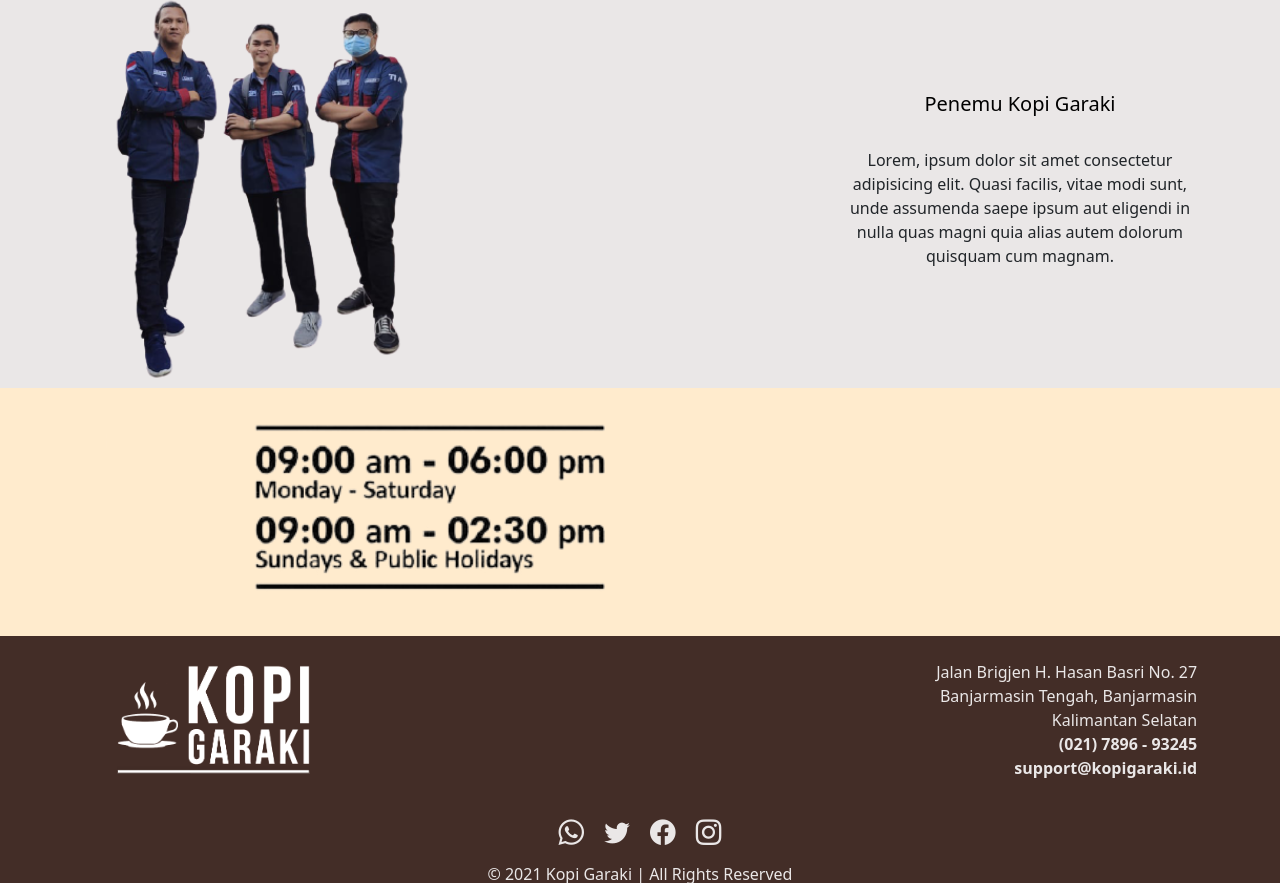
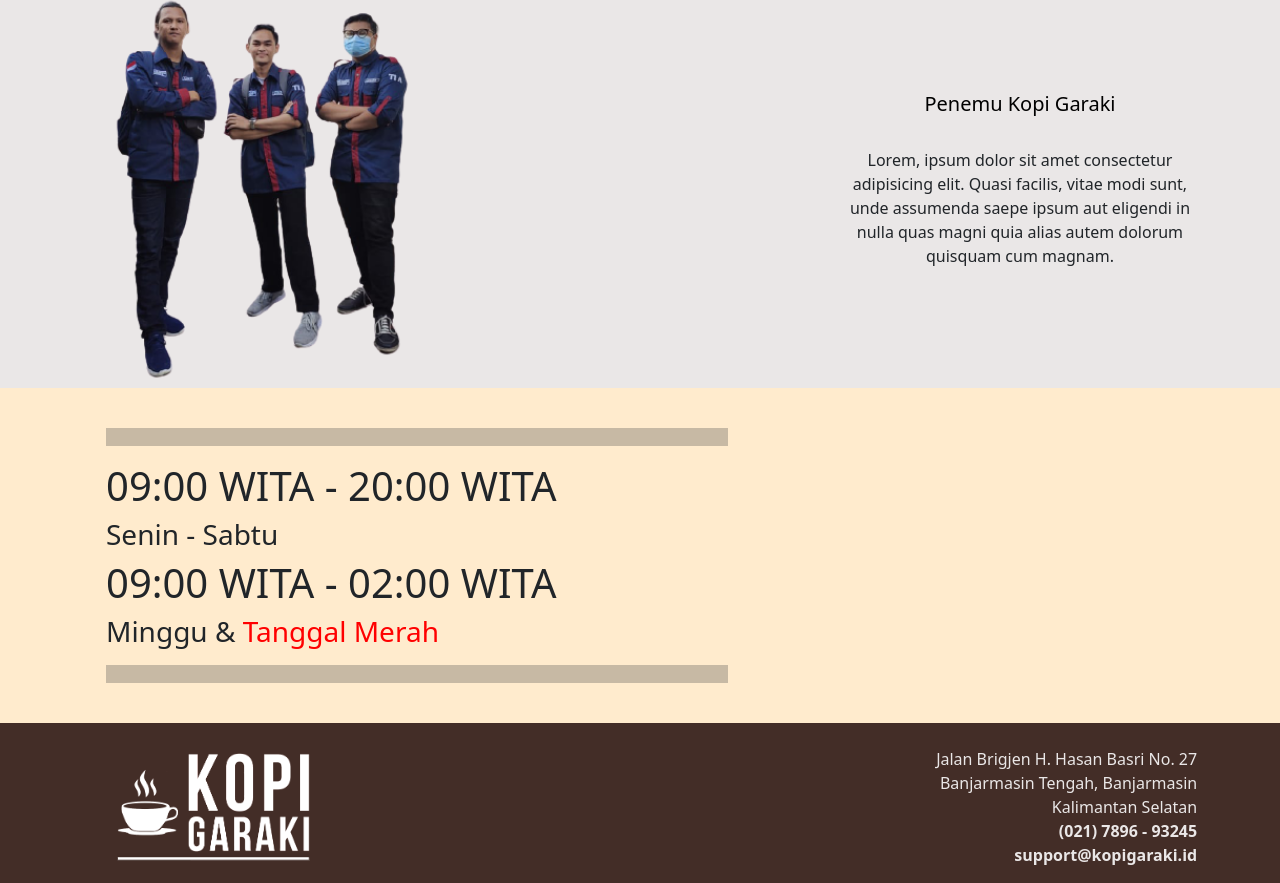
Before and after one commit to Kelompok3-DW/Kopi-Garaki, a website: page tentang.html in a window 1280 px wide. Shown: the part 328-1211 px from the top of the page. Drawn offline with nearby package versions, Linux system fonts and the light colour scheme.

Commit message:
merubah jam operasional

```diff
--- a/assets/css/kontak.css
+++ b/assets/css/kontak.css
@@ -30,3 +30,7 @@
     padding-top: 50px;
     padding-bottom: 50px;
 }
+
+.jam {
+    text-align: center;
+}
--- a/tentang.html
+++ b/tentang.html
@@ -139,7 +139,14 @@
             <div class="container-jamoperasional d-flex flex-row align-items-center justify-content-center row">
                 <div class="col-sm-12 col-md-12 col-lg-12">
                     <div class="logo-wrapper p-4">
-                        <img src="assets/img/jam.png" alt="Logo Kopi Garaki" height="200px" width="1000px">
+                        <hr size="20px">
+                        <div class="jam">
+                        <h1>09:00 WITA - 20:00 WITA</h1>
+                        <h3>Senin - Sabtu</h3>
+                        <h1>09:00 WITA - 02:00 WITA</h1>
+                        <h3>Minggu & <font color="#FF0000"></fontcolor> Tanggal Merah</font> </h3>
+                        </div>
+                        <hr size="20px">
                     </div>
                 </div>
             </div>
```
